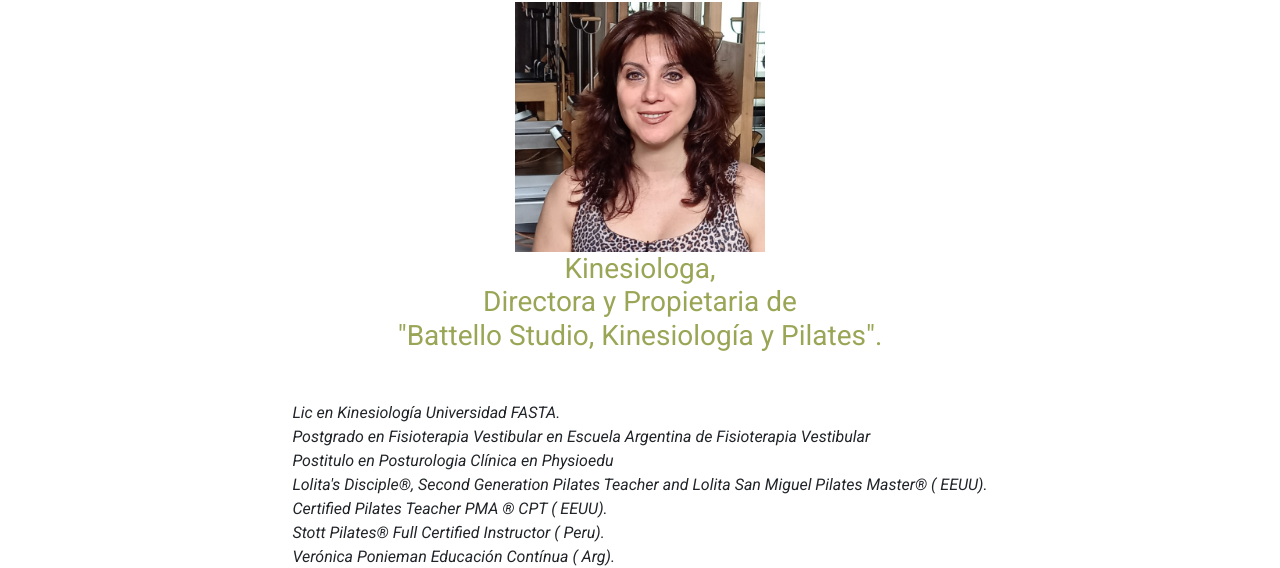
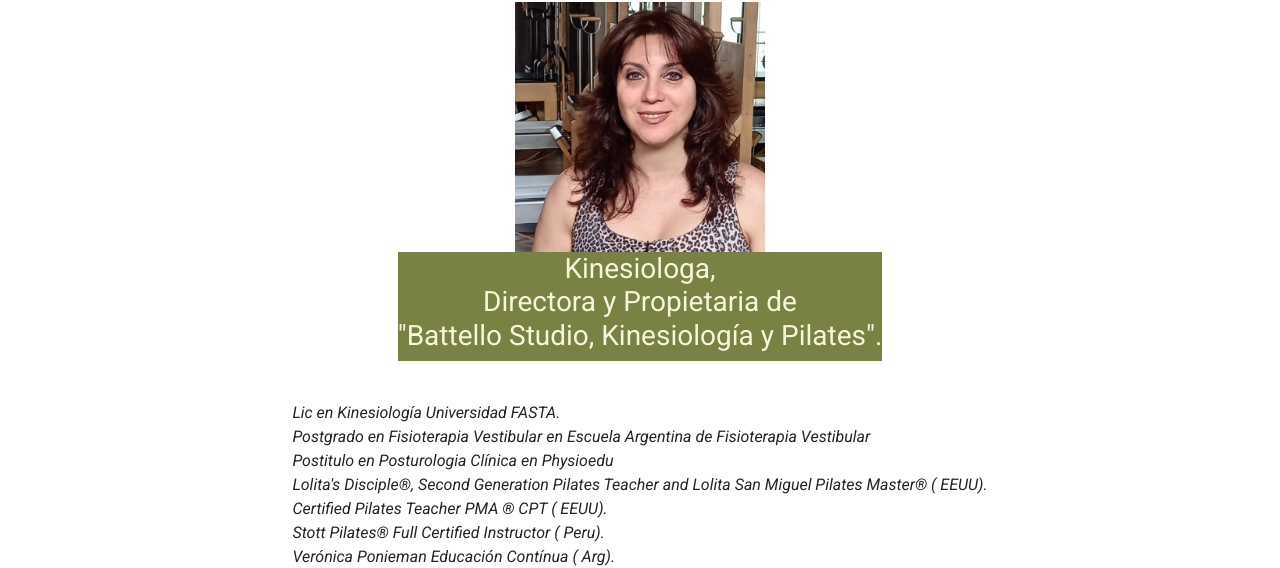
Before and after one commit to CaroContrerasAR/PreEntrega2-Contreras-Carolina, a website: page pages/sobremi.html in a window 1280 px wide. Shown: the part 242-810 px from the top of the page. Drawn offline with nearby package versions, Linux system fonts and the light colour scheme.

Commit message:
corrigiendo ultimos lorem

```diff
--- a/pages/sobremi.html
+++ b/pages/sobremi.html
@@ -58,7 +58,7 @@
         <div class="uno">
             <h2> Lic. Sandra Battello </h2>
             <img src="../img/Sandra.jpg" alt="Foto de la Lic. Sandra Battello" width="250px" height="250px">
-            <h3>Kinesiologa, <span>Directora y Propietaria de </span>"Battello Studio, Kinesiología y Pilates".</h3>
+            <div class="font"><h3>Kinesiologa, <span>Directora y Propietaria de </span>"Battello Studio, Kinesiología y Pilates".</h3></div>
             <p>
             <br>Lic en Kinesiología Universidad FASTA.
             <br>Postgrado en Fisioterapia Vestibular en Escuela Argentina de Fisioterapia Vestibular
--- a/scss/style.scss
+++ b/scss/style.scss
@@ -63,8 +63,11 @@
         align-items: center;
         font-size: 1rem;
         padding: 0.5rem;
+        div{
+            background-color: $colorMenu3;
+        }
         h3{
-            color: $colorMenu3;
+            color: $colorMenu2;
             span{
                 display:block;
             }
--- a/utilidades/_variable.scss
+++ b/utilidades/_variable.scss
@@ -1,5 +1,5 @@
 $colorMenu:#9eaa3a;
 $colorMenu2:beige;
-$colorMenu3:#9aa556;
+$colorMenu3:#798242;
 $colorBorder:#9aa556;
 $colorMQ:#d3dd9c;
```
Also changed, not shown: css/styles.css.
